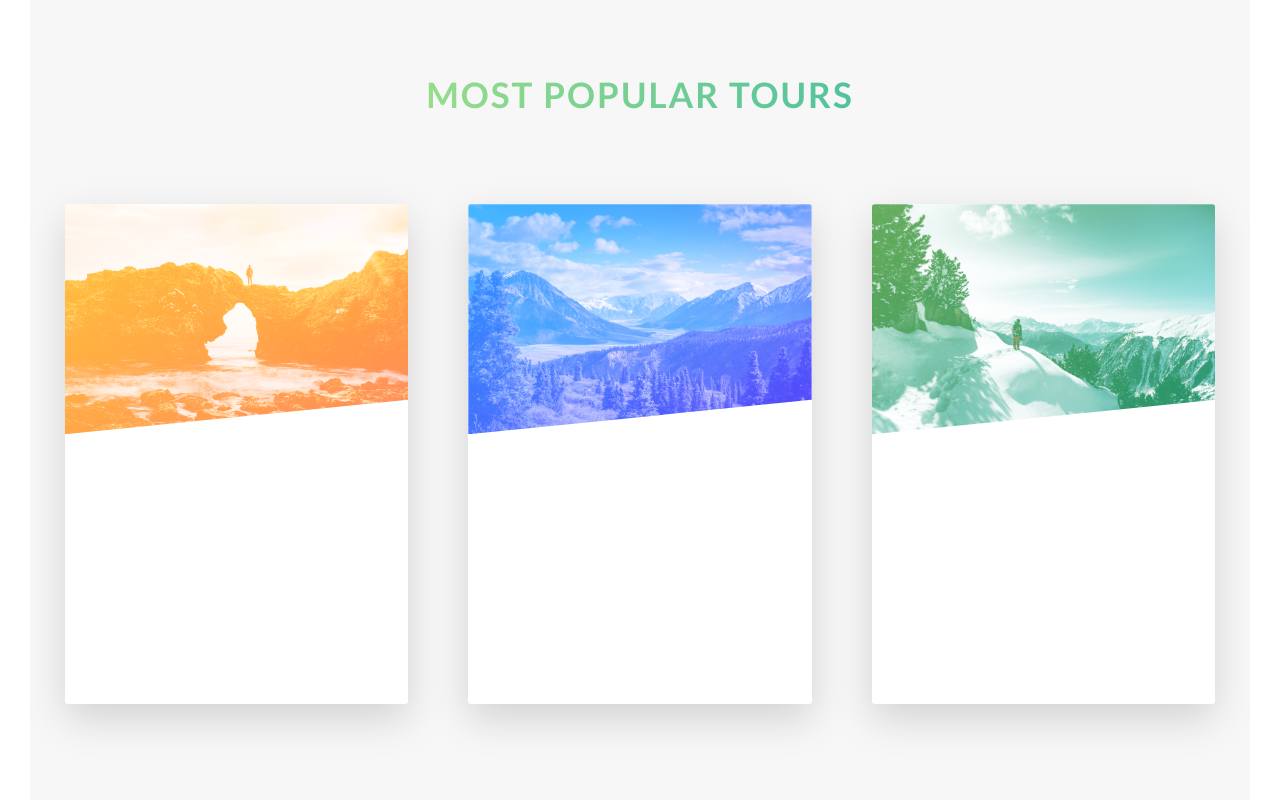
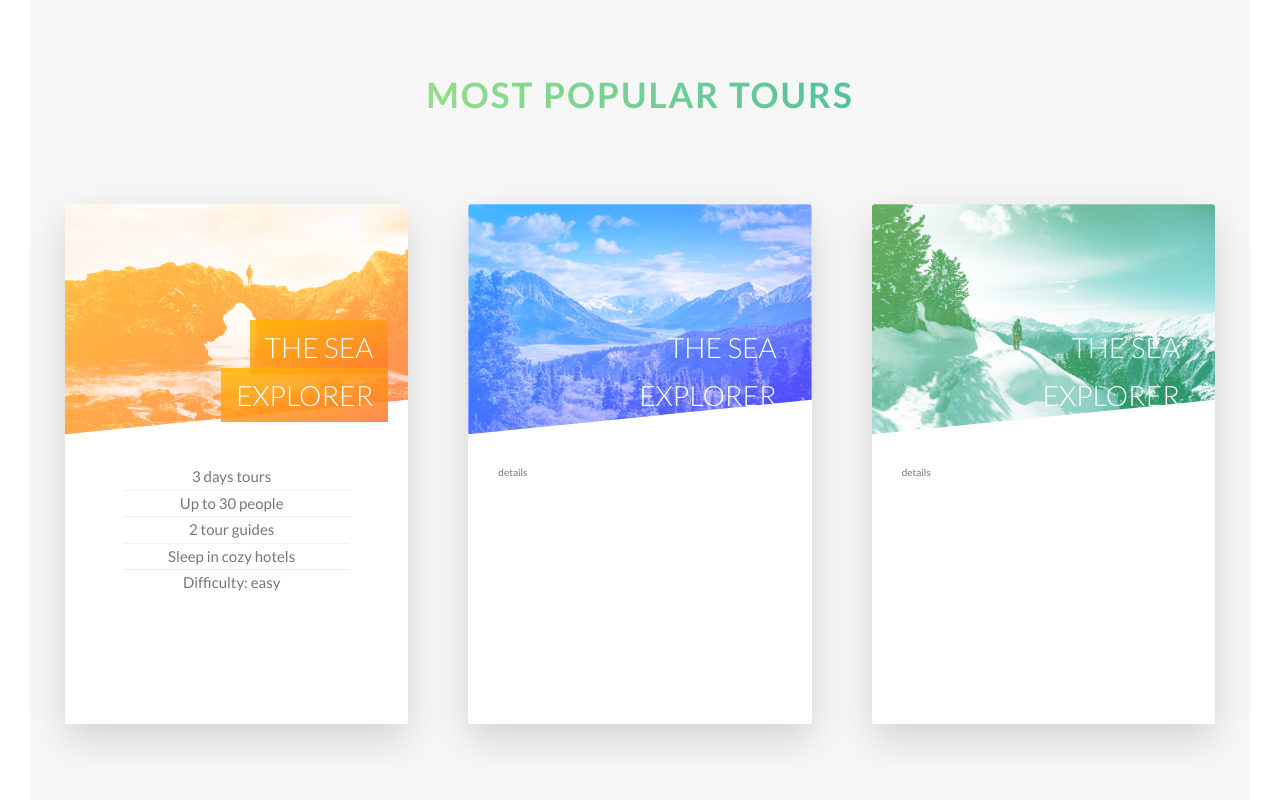
Before and after one commit to AnilC07/Natours, a website: page index.html in a window 1280 px wide. Shown: the part 2619-3419 px from the top of the page. Drawn offline with Linux system fonts and the light colour scheme.

Commit message:
avancéé dans les card

```diff
--- a/index.html
+++ b/index.html
@@ -189,11 +189,20 @@
               <div class="card__picture card__picture--1">
                 &nbsp;
               </div>
-              <div class="card__heading card__heading--1">
-                heading
-              </div>
+              <h4 class="card__heading card__heading--1">
+                <span class="card__heading-span card__heading-span--1">
+                  The Sea Explorer
+                </span>
+              </h4>
               <div class="card__details card__details--1">
-                details
+                <ul>
+                  <li>3 days tours</li>
+                  <li>Up to 30 people</li>
+                  <li>2 tour guides</li>
+                  <li>Sleep in cozy hotels</li>
+                  <li>Difficulty: easy</li>
+                </ul>
+
               </div>
             </div>
             <div class="card__side card__side--back card__side--back-1">
@@ -207,9 +216,11 @@
               <div class="card__picture card__picture--2">
                 &nbsp;
               </div>
-              <div class="card__heading card__heading--2">
-                heading
-              </div>
+              <h4 class="card__heading card__heading--2">
+                <span class="card__heading-span card__heading-span--2">
+                  The Sea Explorer
+                </span>
+              </h4>
               <div class="card__details card__details--2">
                 details
               </div>
@@ -225,9 +236,11 @@
               <div class="card__picture card__picture--3">
                 &nbsp;
               </div>
-              <div class="card__heading card__heading--3">
-                heading
-              </div>
+              <h4 class="card__heading card__heading--3">
+                <span class="card__heading-span card__heading-span--3">
+                  The Sea Explorer
+                </span>
+              </h4>
               <div class="card__details card__details--3">
                 details
               </div>
--- a/sass/abstracts/_variables.scss
+++ b/sass/abstracts/_variables.scss
@@ -13,6 +13,7 @@ $color-tertiary-dark: #5643fa;
 
 
 $color-grey-light-1:#f7f7f7;
+$color-grey-light-2:#eee;
 
 $color-grey-dark:#777;
 $color-white:#fff;
--- a/sass/components/_card.scss
+++ b/sass/components/_card.scss
@@ -4,12 +4,10 @@
     perspective: 200rem;
     -moz-perspective: 200rem;
     position: relative;
-    height: 50rem;
+    height: 52rem;
 
     &__side {
-        color: #fff;
-        font-size: 2rem;
-        height: 50rem;
+        height: 52rem;
         transition: all .8s ease;
         position: absolute;
         top: 0;
@@ -28,16 +26,16 @@
         &--back {
             transform: rotateY(-180deg);
 
-            &-1{
-                background-image:linear-gradient(to right bottom, $color-secondary-light,$color-secondary-dark);
+            &-1 {
+                background-image: linear-gradient(to right bottom, $color-secondary-light, $color-secondary-dark);
             }
 
-            &-2{
-                background-image:linear-gradient(to right bottom, $color-tertiary-light, $color-tertiary-dark);
+            &-2 {
+                background-image: linear-gradient(to right bottom, $color-tertiary-light, $color-tertiary-dark);
             }
 
-            &-3{
-                background-image:linear-gradient(to right bottom, $color-primary-light, $color-primary-dark);
+            &-3 {
+                background-image: linear-gradient(to right bottom, $color-primary-light, $color-primary-dark);
             }
         }
 
@@ -55,23 +53,66 @@
     //Front side styling
 
     //On remonte d'un niveau car au final le code est compilé dans le main.css
-    &__picture{
+    &__picture {
         background-size: cover;
         height: 23rem;
         background-blend-mode: screen;
-        clip-path: polygon(0 0, 100% 0, 100% 85%, 0 100% );
-        -webkit-clip-path: polygon(0 0, 100% 0, 100% 85%, 0 100% );
+        clip-path: polygon(0 0, 100% 0, 100% 85%, 0 100%);
+        -webkit-clip-path: polygon(0 0, 100% 0, 100% 85%, 0 100%);
 
-        &--1{
-            background-image: linear-gradient(to right bottom, $color-secondary-light,$color-secondary-dark) ,url("../img/nat-5.jpg");
+        &--1 {
+            background-image: linear-gradient(to right bottom, $color-secondary-light, $color-secondary-dark), url("../img/nat-5.jpg");
         }
 
-        &--2{
-            background-image:linear-gradient(to right bottom, $color-tertiary-light, $color-tertiary-dark), url("../img/nat-6.jpg");
+        &--2 {
+            background-image: linear-gradient(to right bottom, $color-tertiary-light, $color-tertiary-dark), url("../img/nat-6.jpg");
         }
 
-        &--3{
-            background-image: linear-gradient(to right bottom, $color-primary-light, $color-primary-dark) ,url("../img/nat-7.jpg");
+        &--3 {
+            background-image: linear-gradient(to right bottom, $color-primary-light, $color-primary-dark), url("../img/nat-7.jpg");
+        }
+    }
+
+    &__heading {
+        font-size: 2.8rem;
+        font-weight: 300;
+        position: absolute;
+        text-transform: uppercase;
+        text-align: right;
+        color: $color-white;
+        top: 12rem;
+        right: 2rem;
+        width: 75%;
+    }
+
+
+    &__heading-span {
+        padding: 1rem 1.5rem;
+        box-decoration-break: clone;
+        -webkit-box-decoration-break: clone;
+
+        &--1 {
+            background-image: linear-gradient(to right bottom, rgba($color-secondary-light, .85), rgba($color-secondary-dark, .85));
+        }
+    }
+
+    &__details {
+        padding: 3rem;
+
+        ul {
+            list-style: none;
+            width: 80%;
+            margin: 0 auto;
+
+            li {
+                text-align: center;
+                font-size: 1.5rem;
+                padding-right: 1rem;
+
+                &:not(:last-child) {
+                    border-bottom: 1px solid $color-grey-light-2;
+                }
+            }
         }
     }
 
```
Also changed, not shown: css/main.css.
